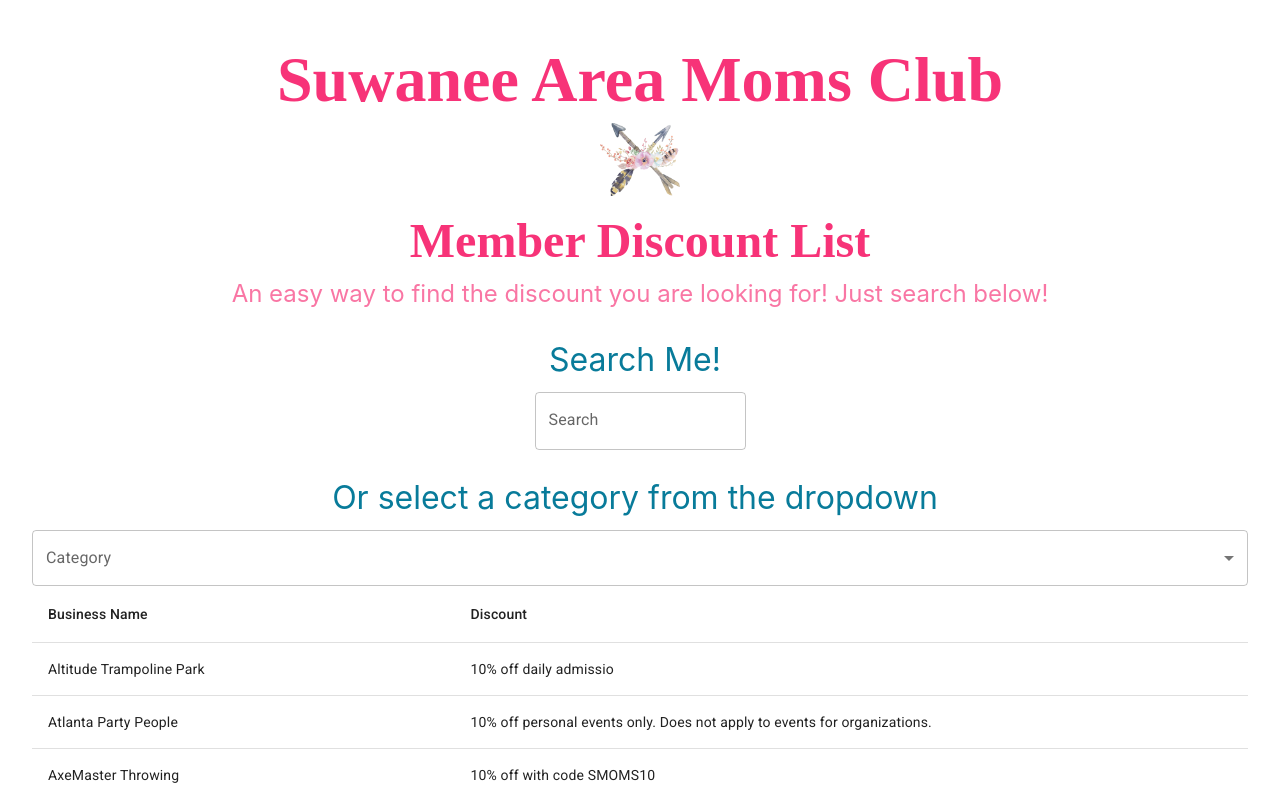
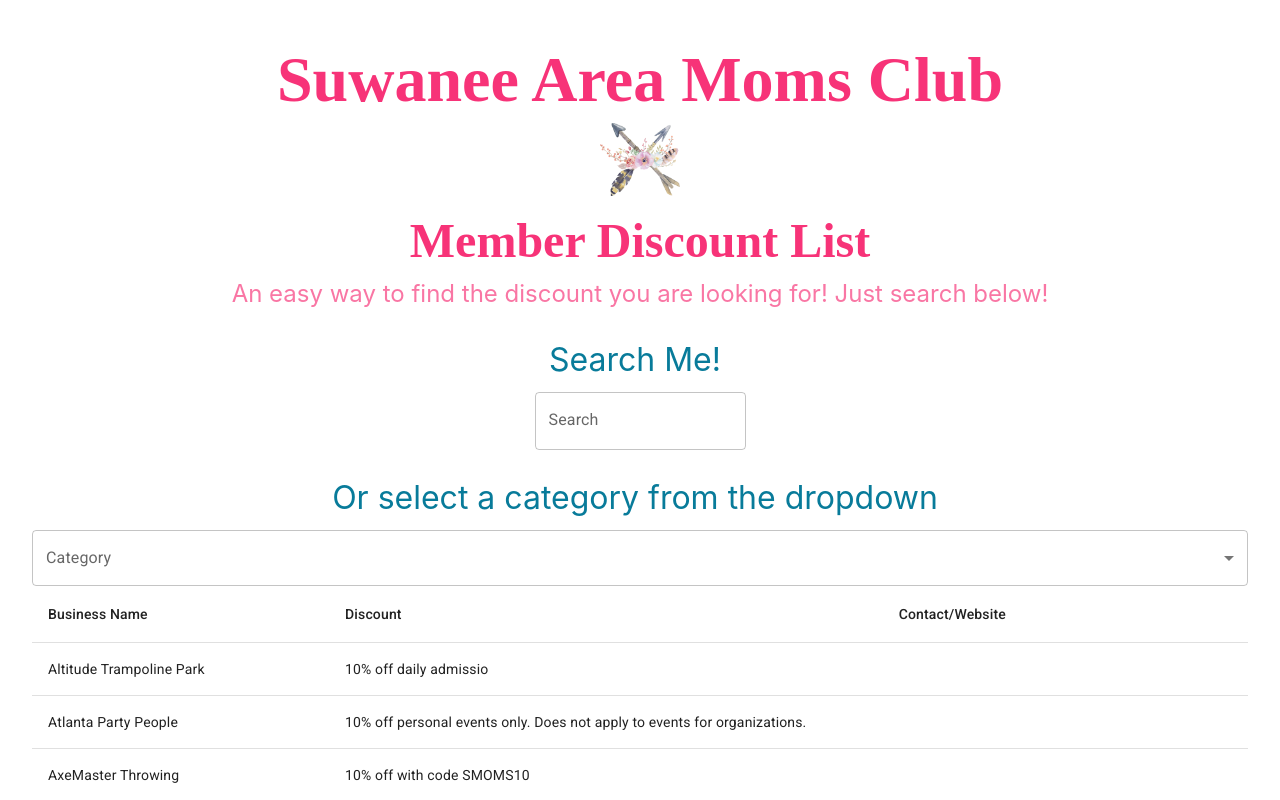
Before and after one commit to stellarbelle/moms-club-discounts, a React (Vite) app: page / in a window 1280 px wide. Shown: the top 800 px of the page. Built offline with nearby package versions, Linux system fonts and the light colour scheme; a web font is replaced by a local one.

Commit message:
added contact and website link

```diff
--- a/src/App.tsx
+++ b/src/App.tsx
@@ -79,35 +79,61 @@ function App() {
           <TableRow>
             <TableCell>Business Name</TableCell>
             <TableCell>Discount</TableCell>
+            <TableCell>Contact/Website</TableCell>
           </TableRow>
         </TableHead>
         <TableBody>
           {filteredList.map((item: Item) => {
-            // let discount = item.discount;
-            // const hasEmail = discount.match(
-            //   /([a-zA-Z0-9+._-]+@[a-zA-Z0-9._-]+\.[a-zA-Z0-9_-]+)/gm
-            // );
-            // const phoneNumber = discount.match(
-            //   /^(\s{1,2}\s?)?\(?\d{3}\)?[\s.-]?\d{3}[\s.-]?\d{4}.?$/g
-            // );
-
-            // if (phoneNumber) {
-            //   const arr = discount.split(phoneNumber[0]);
-            //   console.log("phone: ", phoneNumber);
-            //   discount =
-            //     arr[0] +
-            //     `<a html={href="tel:${phoneNumber[0]}"}>${phoneNumber[0]}</>` +
-            //     arr[1];
-            //   console.log("discount: ", discount);
-            // }
-
+            const discount = item.discount;
+            const emails = discount.match(
+              /([a-zA-Z0-9+._-]+@[a-zA-Z0-9._-]+\.[a-zA-Z0-9_-]+)/gm
+            );
+            const phoneNumbers = discount.match(
+              /(\s{1,2}\s?)?\(?\d{3}\)?[\s.-]?\d{3}[\s.-]?\d{4}.?$/g
+            );
+            const websites = discount.match(
+              /([\w+]+\:\/\/)?([\w\d-]+\.)*[\w-]+[\.\:]\w+([\/\?\=\&\#\.]?[\w-]+)*\/?/gim
+            );
             if (categoryList.indexOf(item.category) === -1) {
               categoryList.push(item.category);
             }
+            console.log("websites: ", websites);
             return (
               <TableRow key={item.name}>
                 <TableCell>{item.name}</TableCell>
-                <TableCell>{item.discount}</TableCell>
+                <TableCell>{discount}</TableCell>
+                <TableCell>
+                  {phoneNumbers &&
+                    phoneNumbers.map((num) => {
+                      return (
+                        <div>
+                          <a href={`tel:${num}`}>{num}</a>
+                        </div>
+                      );
+                    })}
+                  {emails &&
+                    emails.map((email) => {
+                      return (
+                        <div>
+                          <a href={`mailto:${email}`}>{email}</a>
+                        </div>
+                      );
+                    })}
+                  {websites &&
+                    websites.map((site) => {
+                      return (
+                        site.length > 4 && (
+                          <a
+                            target="_blank"
+                            rel="noopener noreferrer"
+                            href={site}
+                          >
+                            {site}
+                          </a>
+                        )
+                      );
+                    })}
+                </TableCell>
               </TableRow>
             );
           })}
```
Also changed, not shown: src/assets/list.json.
